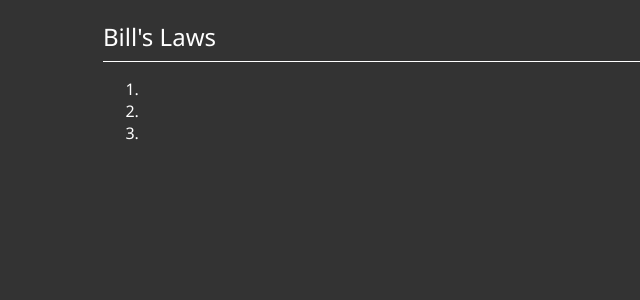
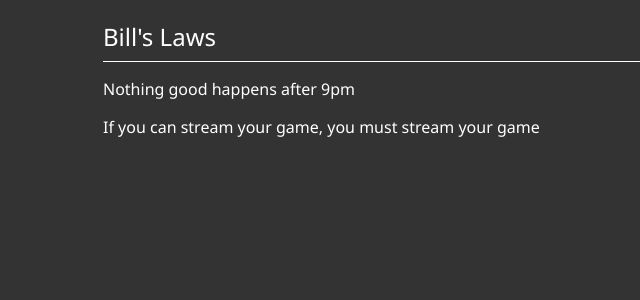
Before and after one commit to gweng88/website, a Jekyll site: the page built from billslaws.md, in a window 1280 px wide. Shown: the top 300 px of the page, without its empty margins (137-777 px from the left). Built offline with Jekyll 4.4.1, drawn with Linux system fonts in a browser that asks for light colours.

Commit message:
bills law

```diff
--- a/billslaws.md
+++ b/billslaws.md
@@ -4,6 +4,6 @@ layout: post
 permalink: /laws
 ---
 
-1.
-2.
-3.
+Nothing good happens after 9pm
+
+If you can stream your game, you must stream your game
```
